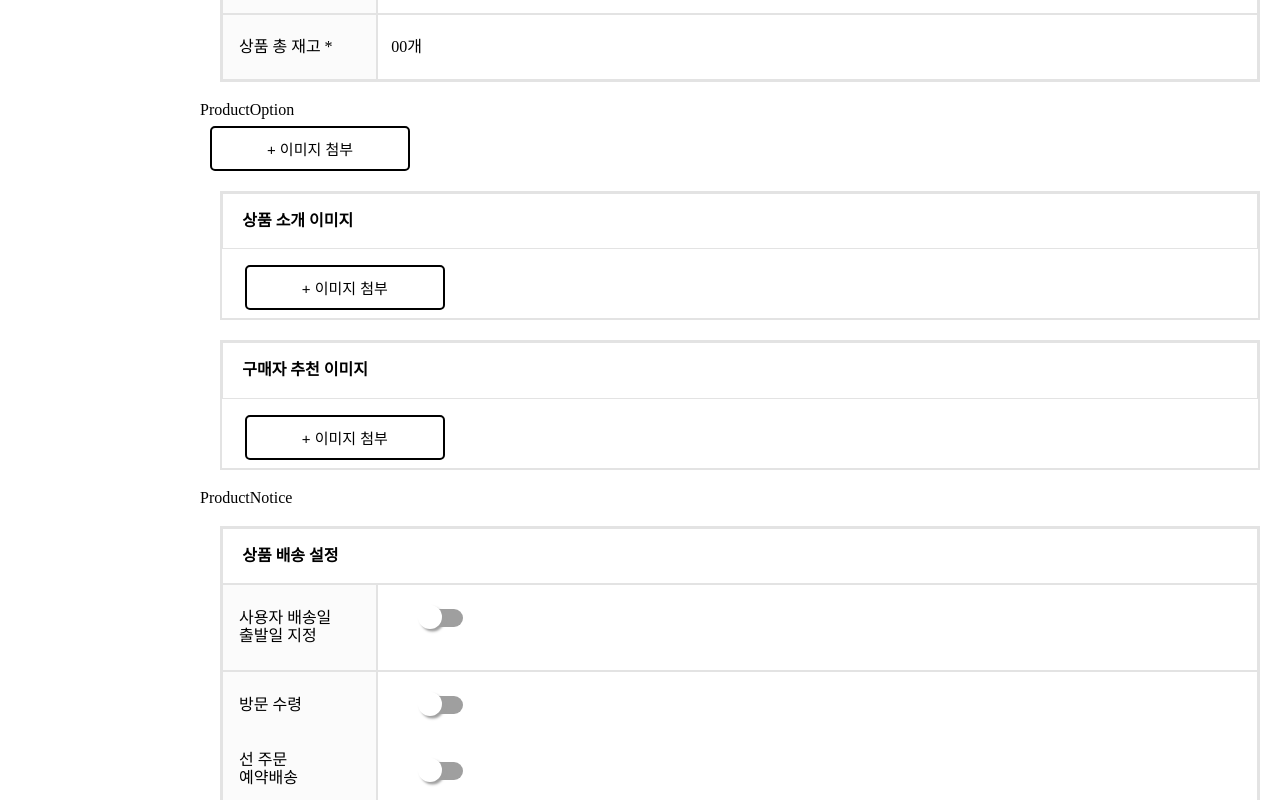
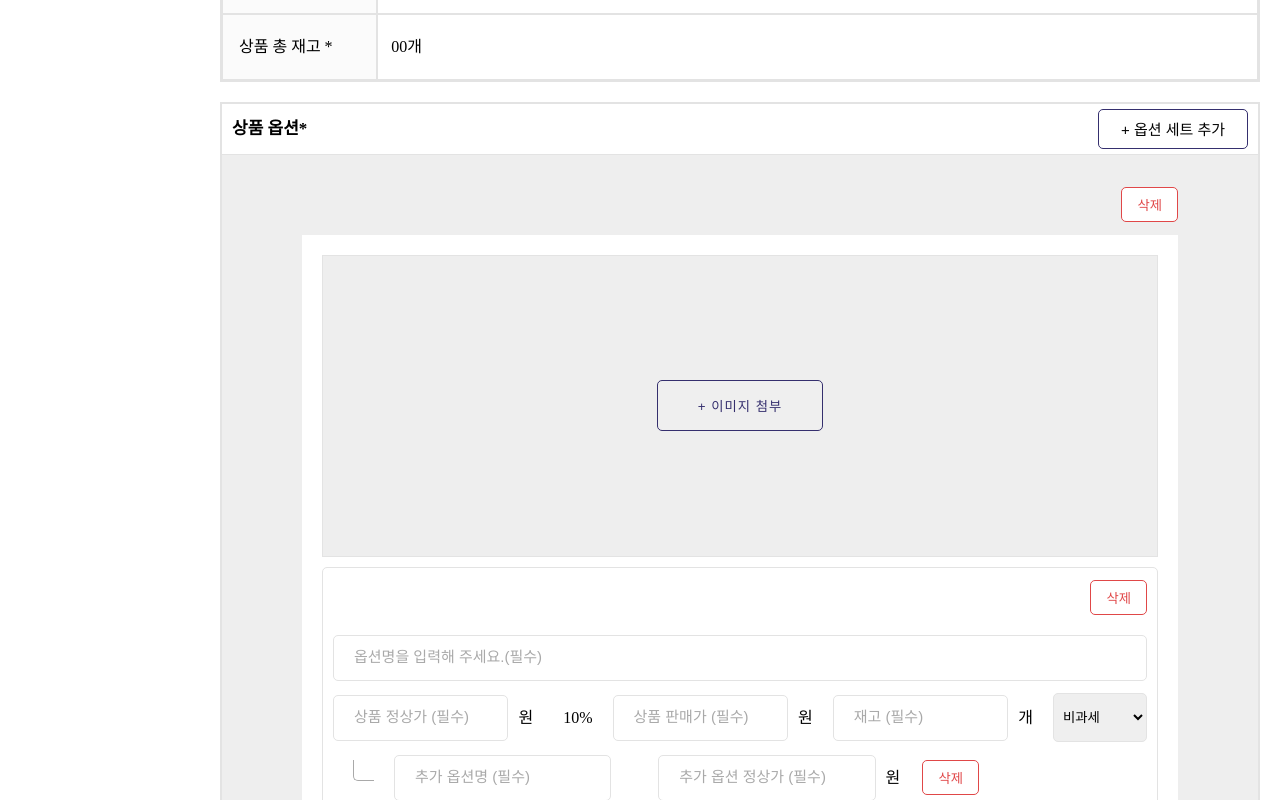
Before and after one commit to PreOnBoarding-Team17/Week1_Product_Registration, a React (Create React App) app: page / in a window 1280 px wide. Shown: the part 1460-2260 px from the top of the page. Built offline with nearby package versions, Linux system fonts and the light colour scheme.

Commit message:
Feat: ProductOption 레이아웃 구현

```diff
--- a/src/Components/ProductOption/ProductExtraOption.jsx
+++ b/src/Components/ProductOption/ProductExtraOption.jsx
@@ -1,11 +1,12 @@
 import React from "react";
+import DeleteButton from "Utils/Button/DeleteButton";
 import "Components/ProductOption/scss/ProductExtraOption.scss";
 
 export default function ProductExtraOption() {
   return (
     <section className="extra-option__container">
       <article className="extra-option__box flex-end">
-        <button className="extra-option__delete">삭제</button>
+        <DeleteButton />
       </article>
       <article className="extra-option__box">
         <input
@@ -49,20 +50,22 @@ export default function ProductExtraOption() {
       </article>
       <article className="extra-option__box">
         <div className="extra-option__connect"></div>
-        <input
-          className="extra-option__input mid"
-          type="text"
-          placeholder="추가 옵션명 (필수)"
-        />
         <div className="extra-option__element mid">
           <input
-            className="extra-option__input long"
+            className="extra-option__input"
+            type="text"
+            placeholder="추가 옵션명 (필수)"
+          />
+        </div>
+        <div className="extra-option__element mid">
+          <input
+            className="extra-option__input"
             type="number"
             placeholder="추가 옵션 정상가 (필수)"
           />
           <p>원</p>
         </div>
-        <button className="extra-option__delete">삭제</button>
+        <DeleteButton />
       </article>
       <article className="extra-option__box">
         <button className="extra-option__add">
--- /dev/null
+++ b/src/Components/ProductOption/ProductOptionImage.jsx
@@ -0,0 +1,23 @@
+import React, { useState } from "react";
+import "Components/ProductOption/scss/ProductOptionImage.scss";
+
+export default function ProductOptionImage() {
+  const [image, setImage] = useState("");
+  const handleImage = () => {
+    setImage();
+  };
+  return (
+    <section className="option-image__container">
+      <div className="option-image__input-box">
+        <input
+          className="option-image__input"
+          type="file"
+          accept="image/*"
+          onChange={handleImage}
+        />
+        <button className="option-image__button">+ 이미지 첨부</button>
+      </div>
+      {image.length !== 0 ? <p>{image}</p> : ""}
+    </section>
+  );
+}
--- /dev/null
+++ b/src/Components/ProductOption/ProductOptionSet.jsx
@@ -0,0 +1,19 @@
+import React from "react";
+import DeleteButton from "Utils/Button/DeleteButton";
+import ProductExtraOption from "Components/ProductOption/ProductExtraOption";
+import "Components/ProductOption/scss/ProductOptionSet.scss";
+import ProductOptionImage from "./ProductOptionImage";
+
+export default function ProductOptionSet() {
+  return (
+    <section className="option-set__container">
+      <div className="option-set__button-box">
+        <DeleteButton />
+      </div>
+      <div className="option-set__wrapper">
+        <ProductOptionImage />
+        <ProductExtraOption />
+      </div>
+    </section>
+  );
+}
--- a/src/Components/ProductOption/index.jsx
+++ b/src/Components/ProductOption/index.jsx
@@ -1,7 +1,17 @@
 import React from "react";
+import ProductOptionSet from "Components/ProductOption/ProductOptionSet";
+import "Components/ProductOption/scss/ProductOption.scss";
 
-function ProductOption() {
-  return <div>ProductOption</div>;
+export default function ProductOption() {
+  return (
+    <section className="gray-box">
+      <div className="option__title-box">
+        <p className="option__title">상품 옵션*</p>
+        <button className="option__button">+ 옵션 세트 추가</button>
+      </div>
+      <div className="option__list">
+        <ProductOptionSet />
+      </div>
+    </section>
+  );
 }
-
-export default ProductOption;
--- a/src/Components/ProductOption/scss/ProductExtraOption.scss
+++ b/src/Components/ProductOption/scss/ProductExtraOption.scss
@@ -22,12 +22,11 @@
       }
     }
     .extra-option__input {
-      padding: 15px 0 15px 20px;
+      padding: 12px 0 15px 20px;
       border: 1px solid #e3e3e3;
       border-radius: 5px;
-      width: 180px;
+      width: 80%;
       font-size: 15px;
-      margin-right: 10px;
       &::placeholder {
         color: darkgray;
       }
@@ -36,6 +35,9 @@
       display: flex;
       align-items: center;
       margin-right: 20px;
+      > p {
+        margin-left: 10px;
+      }
     }
     .extra-option__select {
       padding: 15px 30px 15px 5px;
--- /dev/null
+++ b/src/Components/ProductOption/scss/ProductOption.scss
@@ -0,0 +1,32 @@
+.option__title-box {
+  height: 50px;
+  width: 100%;
+  border-bottom: 1px solid #e3e3e3;
+  display: flex;
+  justify-content: space-between;
+  align-items: center;
+  .option__title {
+    font-size: 17px;
+    font-weight: 600;
+    margin-left: 10px;
+  }
+  .option__button {
+    margin-right: 10px;
+    height: 80%;
+    width: 150px;
+    border: 1px solid #352f6e;
+    background-color: white;
+    font-size: 15px;
+    border-radius: 5px;
+    cursor: pointer;
+    transition: 0.3s;
+    &:hover {
+      transition: 0.3s;
+      font-weight: 700;
+    }
+  }
+}
+.option__list {
+  background-color: #eeeeee;
+  padding: 10px;
+}
--- /dev/null
+++ b/src/Components/ProductOption/scss/ProductOptionImage.scss
@@ -0,0 +1,27 @@
+.option-image__container {
+  height: 300px;
+  margin: 10px;
+  display: flex;
+  justify-content: center;
+  align-items: center;
+  background-color: #eeeeee;
+  border: 1px solid #e3e3e3;
+  .option-image__input-box {
+    .option-image__input {
+      display: none;
+    }
+    .option-image__button {
+      padding: 15px 40px;
+      border-radius: 5px;
+      border: 1px solid #352f6e;
+      color: #352f6e;
+      letter-spacing: 1px;
+      cursor: pointer;
+      transition: 0.3s;
+      &:hover {
+        transition: 0.3s;
+        font-weight: 700;
+      }
+    }
+  }
+}
--- /dev/null
+++ b/src/Components/ProductOption/scss/ProductOptionSet.scss
@@ -0,0 +1,13 @@
+.option-set__container {
+  padding: 10px 70px;
+}
+.option-set__button-box {
+  height: 60px;
+  display: flex;
+  align-items: center;
+  justify-content: flex-end;
+}
+.option-set__wrapper {
+  padding: 10px;
+  background-color: white;
+}
```
